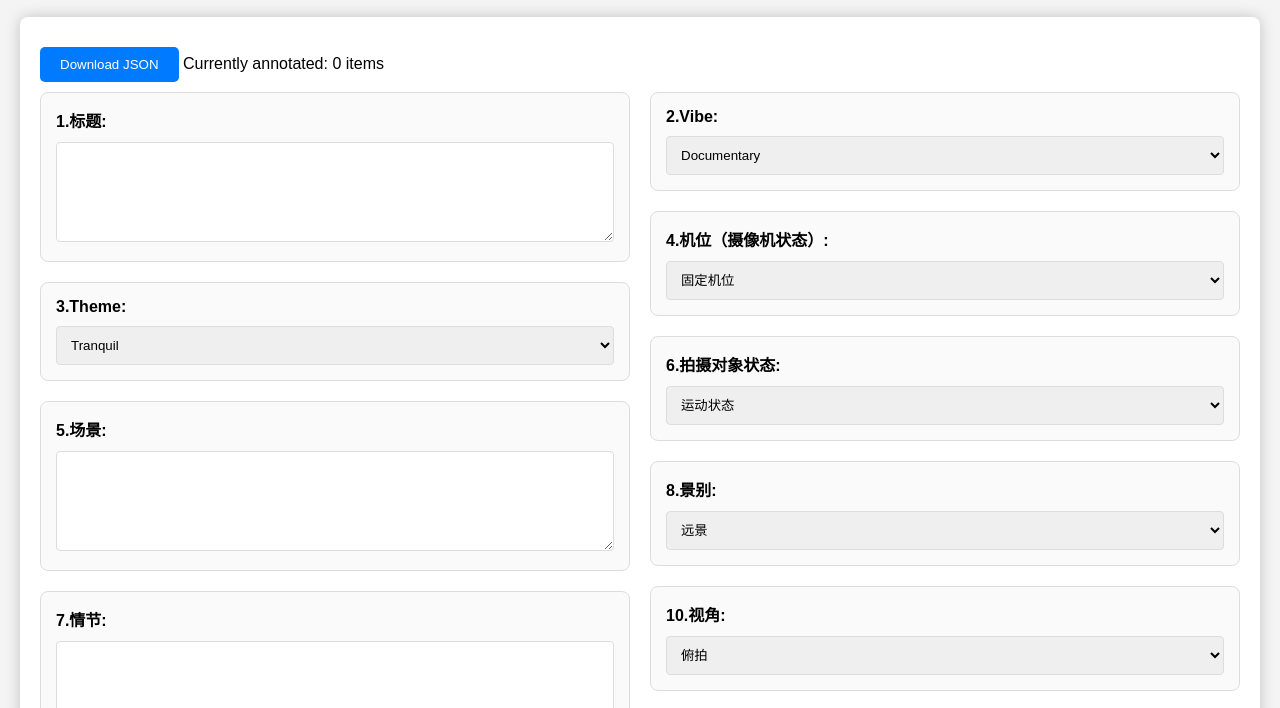
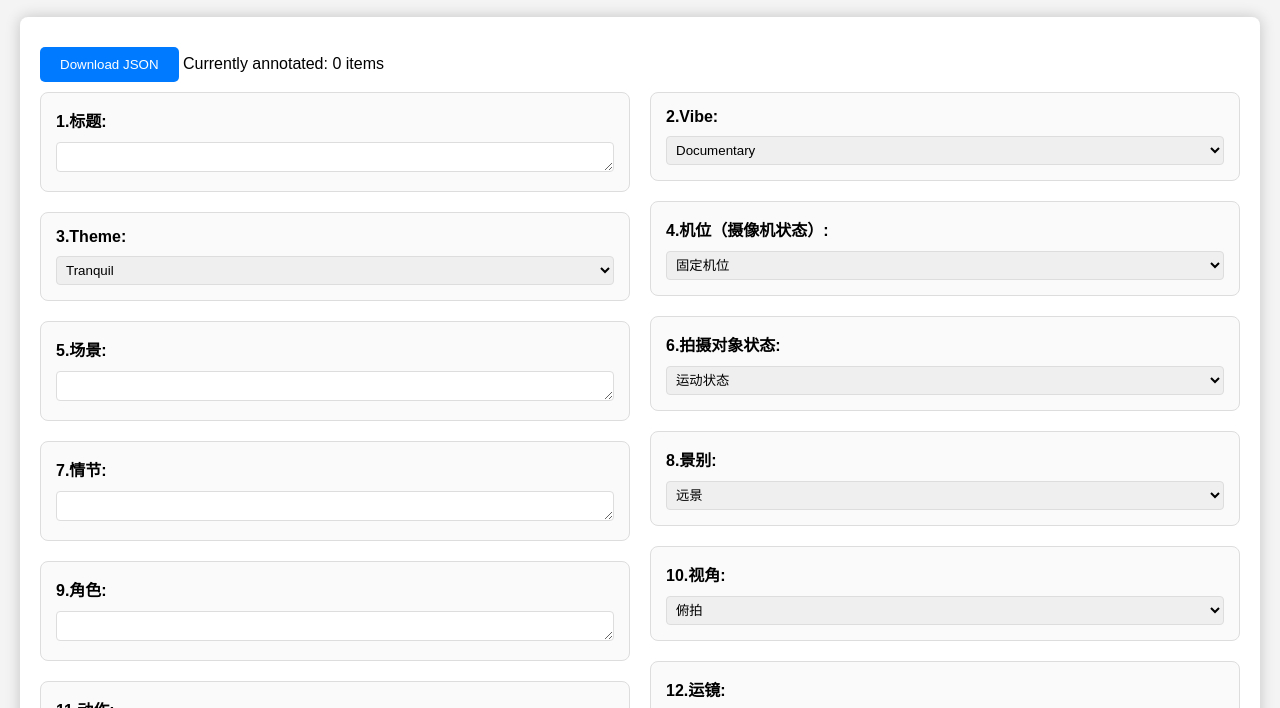
Before and after one commit to sopera-ai/tmp, a plain HTML site: page index.html in a window 1280 px wide. Shown: the part 51-759 px from the top of the page. Drawn offline with Linux system fonts and the light colour scheme.

Commit message:
Update styles.css

```diff
--- a/styles.css
+++ b/styles.css
@@ -59,14 +59,14 @@ label {
 
 select, textarea {
     width: 100%;
-    padding: 10px;
+    padding: 5px;
     border: 1px solid #ddd;
     border-radius: 4px;
     box-sizing: border-box;
 }
 
 textarea {
-    height: 100px;
+    height: 30px;
 }
 
 .tag-options {
```
